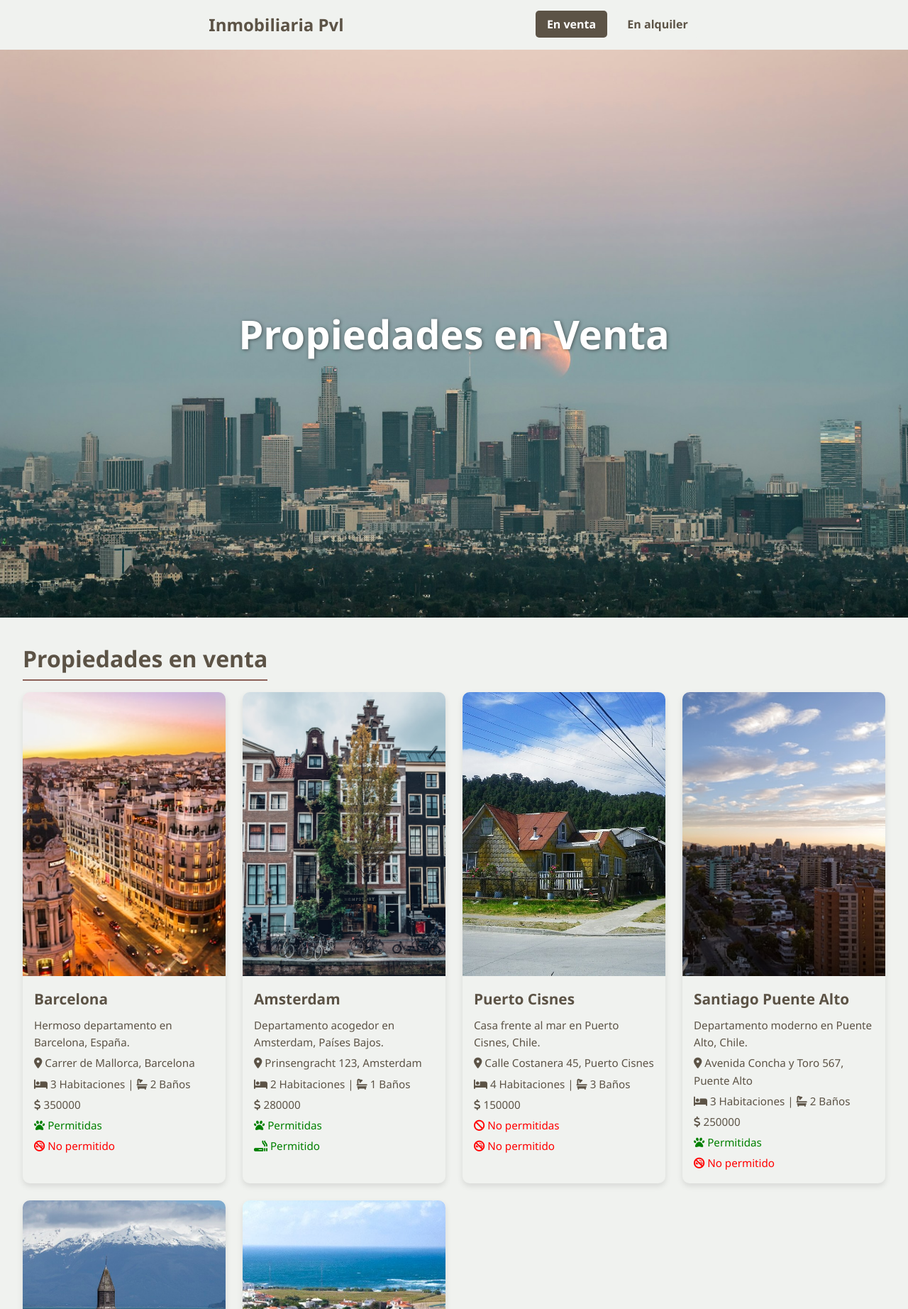
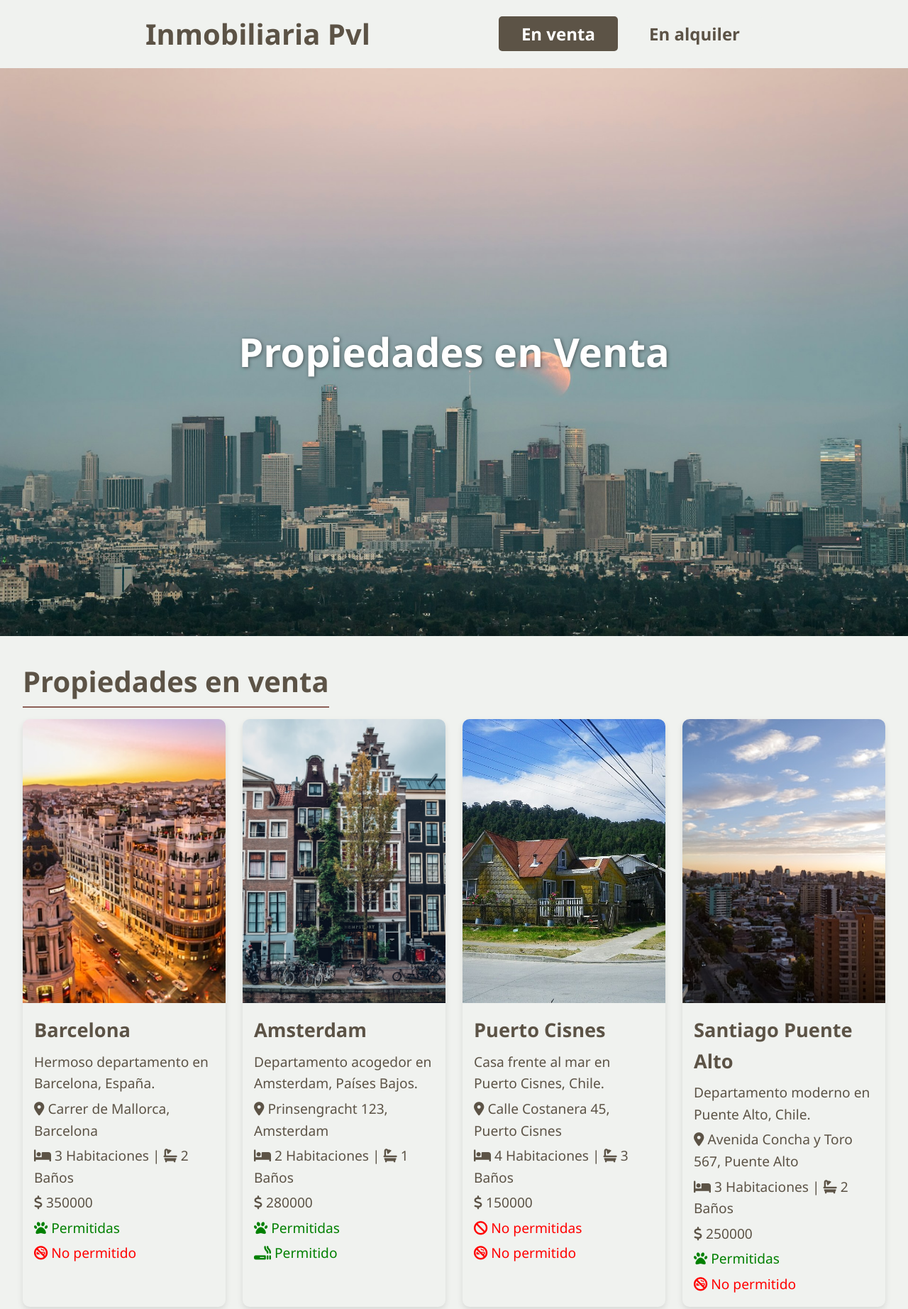
Before and after one commit to CmloPvl/Desafio-4-Inmobiliaria-JS-CamiloRiquelme, a plain HTML site: page propiedades_venta.html in a window 1280 px wide. Shown: the top 1844 px of the page at 71% size. Drawn offline with Linux system fonts and the light colour scheme.

Commit message:
edicionfinal1

```diff
--- a/assets/css/estilos.css
+++ b/assets/css/estilos.css
@@ -1,4 +1,4 @@
-/* ================== ROOT / VARIABLES ================== */
+
 :root {
   --celadon: #afd5aa;
   --white-smoke: #f0f2ef;
@@ -7,7 +7,6 @@
   --rose-taupe: #8c6057;
 }
 
-/* ================== RESET / BODY ================== */
 * {
   margin: 0;
   padding: 0;
@@ -21,7 +20,6 @@ body {
   line-height: 1.6;
 }
 
-/* ================== NAVBAR ================== */
 .navbar {
   display: flex;
   justify-content: space-evenly;
@@ -32,7 +30,7 @@ body {
 }
 
 .navbar .logo {
-  font-size: 1.5rem;
+  font-size: 2.5rem;
   font-weight: bold;
   color: var(--walnut-brown);
   text-decoration: none;
@@ -40,7 +38,7 @@ body {
 
 .nav-buttons .btn {
   text-decoration: none;
-  padding: 0.5rem 1rem;
+  padding: 0.5rem 2rem;
   margin-left: 0.5rem;
   border-radius: 5px;
   border: none;
@@ -48,6 +46,7 @@ body {
   color: var(--walnut-brown);
   background-color: var(--white-smoke);
   transition: all 0.3s ease;
+  font-size: 1.5rem;
 }
 
 .nav-buttons .btn:hover {
@@ -60,7 +59,6 @@ body {
   color: white;
 }
 
-/* ================== HEADER ================== */
 header {
   background-image: url('../imgs/header3.jpg'); /* aquí cargas tu fondo */
   background-size: cover;
@@ -79,7 +77,6 @@ header h1 {
   text-shadow: 1px 1px 5px rgba(0,0,0,0.5);
 }
 
-/* ================== MAIN / SECTIONS ================== */
 main {
   padding: 2rem;
 }
@@ -89,7 +86,7 @@ section {
 }
 
 section h2 {
-  font-size: 2rem;
+  font-size: 2.5rem;
   color: var(--walnut-brown);
   margin-bottom: 1rem;
   border-bottom: 2px solid var(--rose-taupe);
@@ -97,7 +94,6 @@ section h2 {
   padding-bottom: 0.2rem;
 }
 
-/* ================== CARDS ================== */
 .cards-container {
   display: grid;
   grid-template-columns: repeat(auto-fit, minmax(280px, 1fr));
@@ -131,20 +127,19 @@ section h2 {
 }
 
 .card-body h3 {
-  font-size: 1.3rem;
+  font-size: 1.7rem;
   margin-bottom: 0.5rem;
 }
 
 .card-body p {
   margin-bottom: 0.3rem;
-  font-size: 0.95rem;
+  font-size: 1.2rem;
 }
 
 .card-body p:last-child {
   margin-bottom: 0;
 }
 
-/* ================== BUTTONS SECTION ================== */
 section a.btn {
   display: inline-block;
   padding: 0.7rem 1.5rem;
@@ -155,23 +150,22 @@ section a.btn {
   font-weight: bold;
   border-radius: 5px;
   transition: all 0.3s ease;
+  font-size: 1.3rem;
 }
 
 section a.btn:hover {
   background-color: var(--rose-taupe);
 }
 
-/* ================== FOOTER ================== */
 
 footer {
   background-color: var(--walnut-brown);
   color: white;
   text-align: center;
   padding: 1rem;
-  font-size: 0.9rem;
+  font-size: 1.2rem;
 }
 
-/* ================== RESPONSIVE ================== */
 @media (max-width: 768px) {
   header h1 {
     font-size: 2rem;
--- a/assets/js/alquiler.js
+++ b/assets/js/alquiler.js
@@ -1,4 +1,4 @@
-// Arreglo completo de propiedades en alquiler
+
 const propiedades_alquiler = [
   {
     nombre: "Oporto",
@@ -94,5 +94,4 @@ function renderPropiedades(arrayPropiedades, contenedorID) {
   });
 }
 
-// Renderizamos las propiedades en el contenedor de la página alquiler
 renderPropiedades(propiedades_alquiler, "alquiler-container");
--- a/assets/js/ventas.js
+++ b/assets/js/ventas.js
@@ -1,4 +1,4 @@
-// Arreglo de propiedades en venta
+
 const propiedades_venta = [
   {
     nombre: "Barcelona",
@@ -70,7 +70,7 @@ const propiedades_venta = [
 
 function renderPropiedades(arrayPropiedades, contenedorID) {
   const contenedor = document.getElementById(contenedorID);
-  contenedor.innerHTML = ""; // Limpiar contenido previo
+  contenedor.innerHTML = "";
 
   arrayPropiedades.forEach(prop => {
     contenedor.innerHTML += `
@@ -95,6 +95,4 @@ function renderPropiedades(arrayPropiedades, contenedorID) {
   });
 }
 
-
-// Llamada a la función para mostrar todas las propiedades en venta
 renderPropiedades(propiedades_venta, "venta-container");
```
Also changed, not shown: assets/js/index.js (+2 -6 lines).
